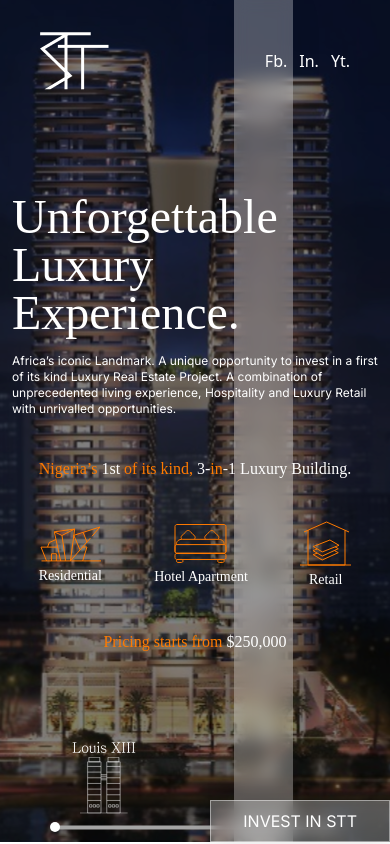
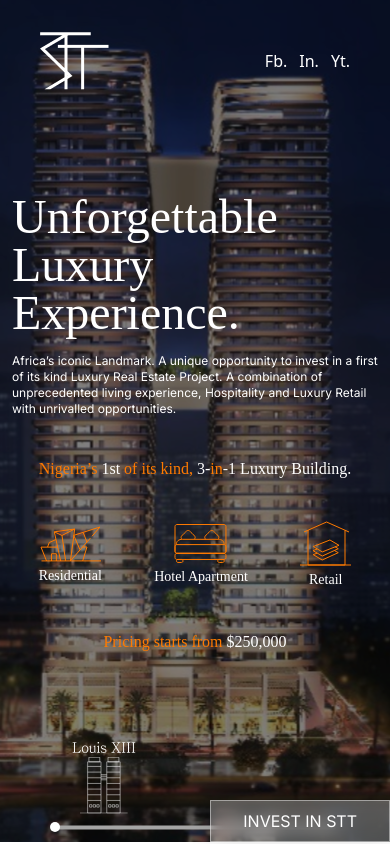
Before and after one commit to michaelajayi/sujimoto-twin-tower, a React (Create React App) app: page / in a window 390 px wide. Shown: the top 844 px of the page. Built offline with nearby package versions, Linux system fonts and the light colour scheme; a web font is replaced by a local one.

Commit message:
Removed glass effect from hero section on mobile

```diff
--- a/src/components/Hero/HeroContent.js
+++ b/src/components/Hero/HeroContent.js
@@ -58,7 +58,7 @@ const HeroContent = () => {
           </p>
         </div>
       </div>
-      <div className='glass-effect absolute top-0 right-[25%] w-[15%] h-screen'></div>
+      <div className='hidden glass-effect absolute top-0 right-[25%] w-[15%] h-screen md:block'></div>
     </section>
   );
 };
```
